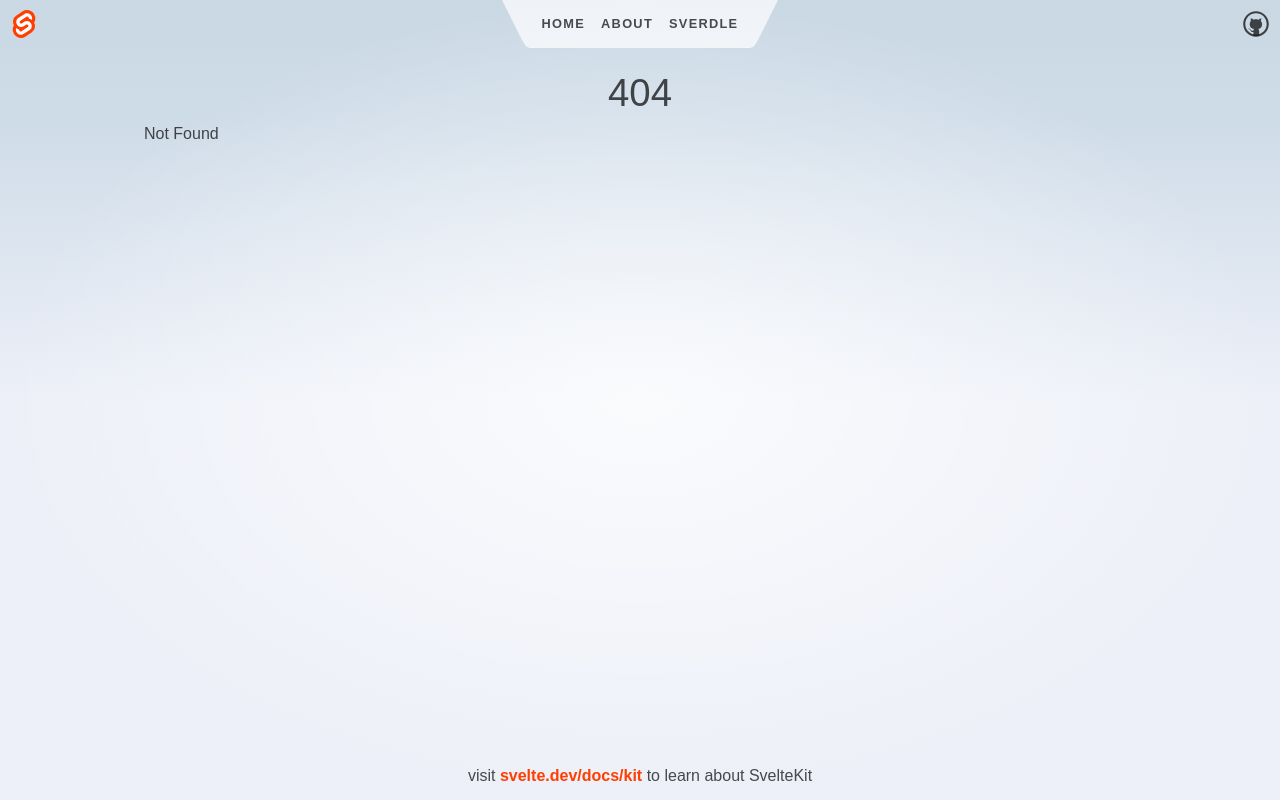
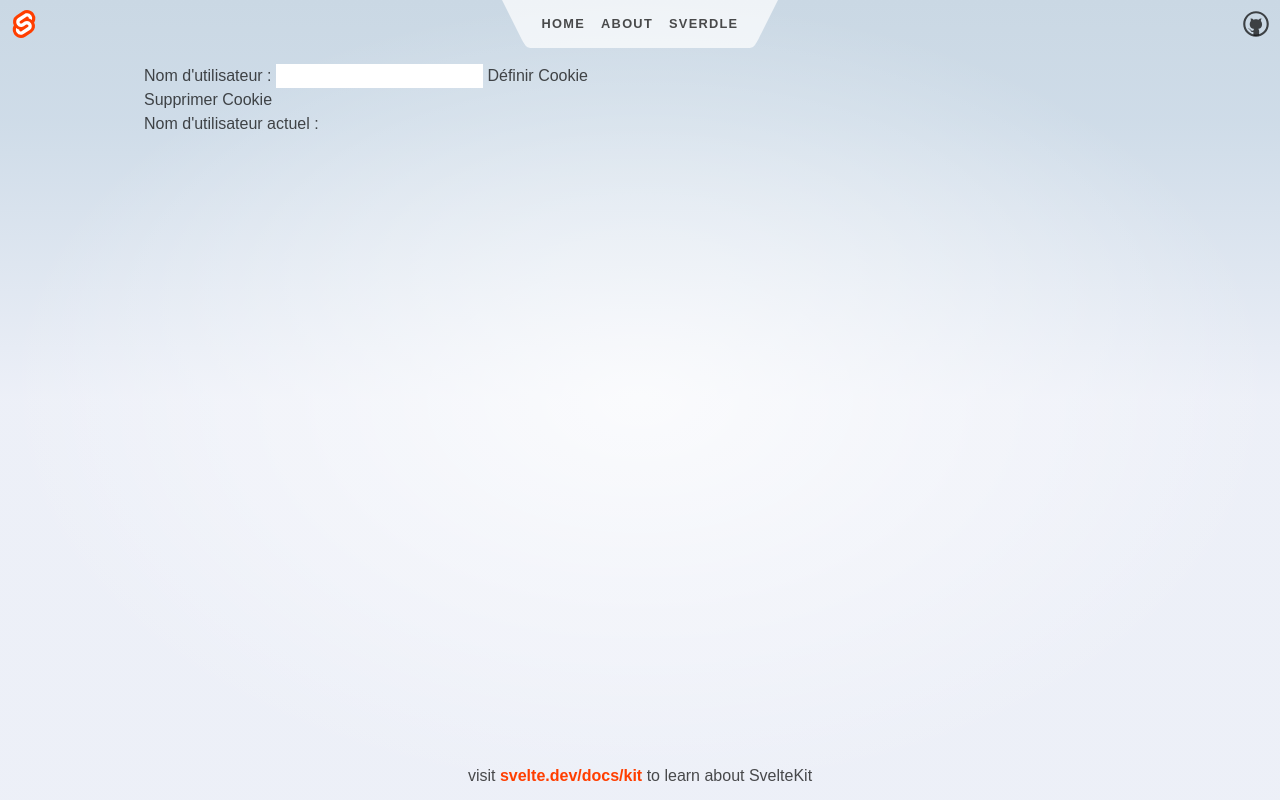
Before and after one commit to Ewan-Senergous/Test_Svelte, a SvelteKit app: page /cookies in a window 1280 px wide. Before the commit this address had no page. Built offline with nearby package versions, Linux system fonts and the light colour scheme; no server answers.

Commit message:
:sparkles: Add cookie

```diff
--- /dev/null
+++ b/src/routes/cookies/+layout.server.js
@@ -0,0 +1,4 @@
+export const load = ({ cookies }) => {
+	const username = cookies.get('username');
+	return { username };
+};
--- /dev/null
+++ b/src/routes/cookies/+page.server.js
@@ -0,0 +1,23 @@
+export const actions = {
+	setCookie: async ({ request, cookies }) => {
+		const data = await request.formData();
+		const username = data.get('username');
+
+		if (typeof username !== 'string' || !username) {
+			return { status: 400, body: { error: "Nom d'utilisateur invalide." } };
+		}
+
+		cookies.set('username', username, {
+			path: '/', // Cookie accessible sur tout le site
+			httpOnly: true,
+			sameSite: 'strict',
+			maxAge: 60 * 60 * 24 // 1 jour
+		});
+
+		return { status: 200, body: { success: true } };
+	},
+	clearCookie: ({ cookies }) => {
+		cookies.delete('username', { path: '/' });
+		return { status: 200, body: { success: true } };
+	}
+};
--- /dev/null
+++ b/src/routes/cookies/+page.svelte
@@ -0,0 +1,15 @@
+<script>
+	let username = '';
+</script>
+
+<form method="POST" action="?/setCookie">
+	<label for="username">Nom d'utilisateur :</label>
+	<input id="username" name="username" bind:value={username} />
+	<button type="submit">Définir Cookie</button>
+</form>
+
+<form method="POST" action="?/clearCookie">
+	<button type="submit">Supprimer Cookie</button>
+</form>
+
+<p>Nom d'utilisateur actuel : {username}</p>
```
